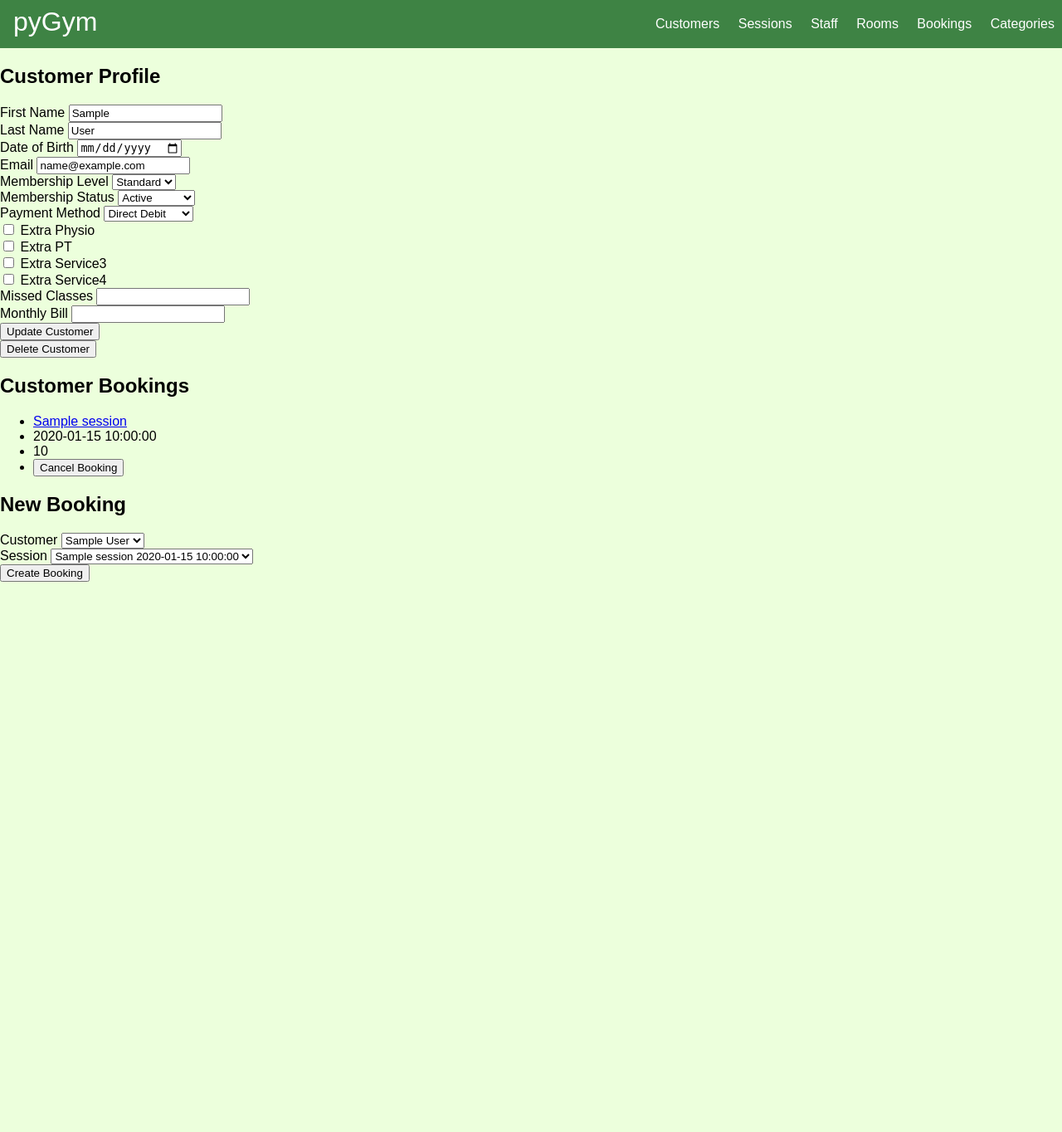
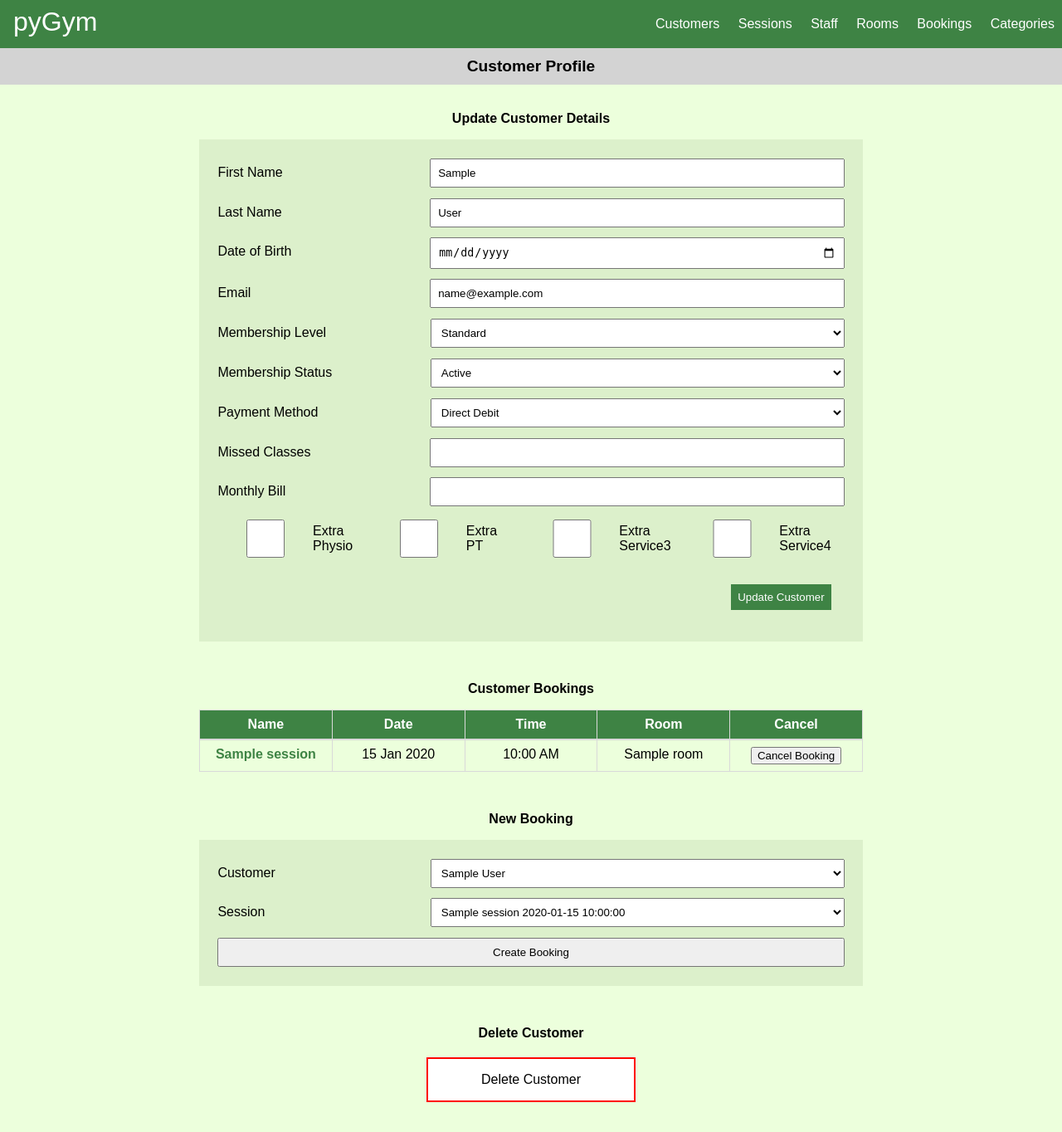
Before and after one commit to EJDC/pyGym_Project, a Flask app: page /customers/1 in a window 1280 px wide. Shown: the whole page at 83% size. Before the commit the page ends 701 px from the top, so only its background shows below. Run offline with Flask 2, Linux system fonts and the light colour scheme; a database or web service that is not in the repository returns one stand-in record (values such as "Sample title"); some libraries are stand-ins or nearby versions.

Commit message:
:zap: Customer Profile Page updated

```diff
--- a/static/style.css
+++ b/static/style.css
@@ -65,6 +65,28 @@ body {
   font-weight: bold;
 }
 
+/* Top Sectiom */
+
+.top_page_section {
+  text-align: center;
+  font-size: 1rem;
+  padding-top: 1rem;
+  padding-bottom: 1rem;
+  font-weight: bold;
+}
+
+
+
+/* PAGE Sectiom */
+
+.page_section {
+  text-align: center;
+  font-size: 1rem;
+  padding-top: 3rem;
+  padding-bottom: 1rem;
+  font-weight: bold;
+}
+
 /* NEW CUSTOMER/SESSION/STAFF BUTTON */
 
 .button_container {
@@ -105,6 +127,16 @@ body {
   background-color: #dcf0cb;
   list-style-type: none;
   padding: 1rem;
+  /* max-width: 800px; */
+  /* justify-content: center; */
+  box-sizing: border-box;
+  display: block;
+  margin:  auto;
+  width: 100%;
+  max-width: 800px;
+
+
+
 }
 .form-row {
   display: flex;
@@ -136,15 +168,42 @@ body {
   color: black;
 }
 
-.form-row > textarea {
+.form-row > select {
   flex: 2;
-  min-height: 4rem;
   padding: 0.5rem;
 }
 
-.form-row > select {
-  flex: 2;
-  padding: 0.5rem;
+/* DELETE */
+
+.button_container {
+  display: flex;
+  justify-content: center;
+  padding-bottom:1rem;
+}
+
+.delete {
+  background-color: red;
+  border: none;
+  color: white;
+  padding: 1rem 4rem;
+  text-align: center;
+  text-decoration: none;
+  display: inline-block;
+  font-size: 16px;
+  margin: 4px 2px;
+  transition-duration: 0.4s;
+  cursor: pointer;
+}
+
+.delete {
+  background-color: white;
+  color: black;
+  border: 2px solid red;
+}
+
+.delete:hover {
+  background-color: red;
+  color: white;
 }
 
 /* TABLE */
--- a/templates/customers/customer_profile.html
+++ b/templates/customers/customer_profile.html
@@ -1,85 +1,106 @@
 {% extends "base.html" %}
 {% block content %}
+<div class="page_title">Customer Profile</div>
+</header>
 
-<h2> Customer Profile</h2>
+<body>
+    <div class="container">
+        <div class="top_page_section">Update Customer Details</div>
         <section>
-    <form action="/customers/{{customer.id}}" method="post">
-        <div>
+            <form class="new_item" action="/customers/{{customer.id}}" method="post">
+                <ul class="form-wrapper">
+                    <li class="form-row">
                         <label for="first_name">First Name</label>
                         <input type="text" id="first_name" name="first_name" value="{{customer.first_name}}" required>
-        </div>
+                    </li>
 
-        <div>
+                    <li class="form-row">
                         <label for="last_name">Last Name</label>
                         <input type="text" id="last_name" name="last_name" value="{{customer.last_name}}" required>
-        </div>
+                    </li>
 
-        <div>
+                    <li class="form-row">
                         <label for="dob">Date of Birth</label>
                         <input type="date" id="dob" name="dob" value="{{customer.dob}}" required>
-        </div>
+                    </li>
 
-        <div>
+                    <li class="form-row">
                         <label for="email">Email</label>
                         <input type="text" id="email" name="email" value="{{customer.email}}" required>
-        </div>
+                    </li>
 
-        <div>
+                    <li class="form-row">
                         <label for="membership_level">Membership Level</label>
                         <select id="membership_level" name="membership_level">
 
-                <option value="Standard" {% if customer.membership_level=="Standard" %} selected="selected" {% endif %}>
+                            <option value="Standard" {% if customer.membership_level=="Standard" %} selected="selected"
+                                {% endif %}>
                                 Standard
                             </option>
 
-                <option value="Premium" {% if customer.membership_level=="Premium" %} selected="selected" {% endif %}>
+                            <option value="Premium" {% if customer.membership_level=="Premium" %} selected="selected" {%
+                                endif %}>
                                 Premium
                             </option>
                         </select>
-        </div>
+                    </li>
 
-        <div>
+                    <li class="form-row">
                         <label for="membership_status">Membership Status</label>
                         <select id="membership_status" name="membership_status">
 
-                <option value="Active" {% if customer.membership_status=="Active" %} selected="selected" {% endif %}>
+                            <option value="Active" {% if customer.membership_status=="Active" %} selected="selected" {%
+                                endif %}>
                                 Active
                             </option>
 
-                <option value="Deactivated" {% if customer.membership_status=="Deactivated" %} selected="selected" {%
-                    endif %}>
+                            <option value="Deactivated" {% if customer.membership_status=="Deactivated" %}
+                                selected="selected" {% endif %}>
                                 Deactivated
                             </option>
 
                         </select>
-        </div>
+                    </li>
 
-        <div>
+                    <li class="form-row">
                         <label for="payment_method">Payment Method</label>
                         <select id="payment_method" name="payment_method">
 
-                <option value="Direct Debit" {% if customer.payment_method=="Direct Debit" %} selected="selected" {%
-                    endif %}>
+                            <option value="Direct Debit" {% if customer.payment_method=="Direct Debit" %}
+                                selected="selected" {% endif %}>
                                 Direct Debit
                             </option>
 
-                <option value="Card Payment" {% if customer.payment_method=="Card Payment" %} selected="selected" {%
-                    endif %}>
+                            <option value="Card Payment" {% if customer.payment_method=="Card Payment" %}
+                                selected="selected" {% endif %}>
                                 Card Payment
                             </option>
 
-                <option value="Cash" {% if customer.payment_method=="Cash" %} selected="selected" {% endif %}>
+                            <option value="Cash" {% if customer.payment_method=="Cash" %} selected="selected" {% endif
+                                %}>
                                 Cash
                             </option>
                         </select>
-        </div>
+                    </li>
 
-        <div>
-            <input type="checkbox" id="extra_physio" name="extra_physio" value="{{customer.extra_physio}}" {% if
-                customer.extra_physio==True %} checked="checked" {% endif %}>
+                    <li class="form-row">
+                        <label for="missed_classes">Missed Classes</label>
+                        <input type="number" id="missed_classes" name="missed_classes"
+                            value="{{customer.missed_classes}}" required>
+                    </li>
+
+                    <li class="form-row">
+                        <label for="monthly_bill">Monthly Bill</label>
+                        <input type="number" min="0" step="any" id="monthly_bill" name="monthly_bill"
+                            value="{{customer.monthly_bill}}" required>
+                    </li>
+
+                    <li class="form-row">
+                        <input type="checkbox" id="extra_physio" name="extra_physio" value="{{customer.extra_physio}}"
+                            {% if customer.extra_physio==True %} checked="checked" {% endif %}>
                         <label for="extra_physio">Extra Physio</label><br>
-            <input type="checkbox" id="extra_pt" name="extra_pt" value="True" {% if customer.extra_pt==True %}
-                checked="checked" {% endif %}>
+                        <input type="checkbox" id="extra_pt" name="extra_pt" value="True" {% if customer.extra_pt==True
+                            %} checked="checked" {% endif %}>
                         <label for="extra_pt">Extra PT</label><br>
                         <input type="checkbox" id="extra_service_3" name="extra_service_3" value="True" {% if
                             customer.extra_service_3==True %} checked="checked" {% endif %}>
@@ -87,64 +108,54 @@
                         <input type="checkbox" id="extra_service_4" name="extra_service_4" value="True" {% if
                             customer.extra_service_4==True %} checked="checked" {% endif %}>
                         <label for="extra_service_4">Extra Service4</label><br>
+                    </li>
+
+                    <li class="form-row">
+                        <button type="submit">Update Customer</button>
+                    </li>
+                </ul>
+            </form>
+        </section>
+        <div class="page_section">Customer Bookings</div>
+        <div class="table-container">
+            <div class="flex-table header">
+                <div class="flex-row">Name</div>
+                <div class="flex-row">Date</div>
+                <div class="flex-row">Time</div>
+                <div class="flex-row">Room</div>
+                <div class="flex-row">Cancel</div>
+            </div>
+            {% for session in sessions_booked %}
+            <div class="flex-table row">
+                <div class="flex-row"><a class="name" href="/sessions/{{session.id}}"> {{ session.name }} </a> </div>
+                <div class="flex-row">{{session.date_in_words()}}</div>
+                <div class="flex-row">{{session.time_in_words()}}</div>
+                <div class="flex-row">{% if session.room['id'] %} {{session.room.name}} {% endif %} </div>
+                <div class="flex-row"> {% for booking in bookings %}
+                    {% if booking.customer.id == customer.id and booking.session.id == session.id %}
+                    <form action="/bookings/{{ booking.id }}/delete" method="POST">
+                        <input type="submit" value="Cancel Booking">
+                    </form>{% endif %}
+                    {% endfor %}
+                </div>
+            </div>
+            {% endfor %}
         </div>
 
-        <div>
-            <label for="missed_classes">Missed Classes</label>
-            <input type="number" id="missed_classes" name="missed_classes" value="{{customer.missed_classes}}" required
-            >
-        </div>
 
-        <div>
-            <label for="monthly_bill">Monthly Bill</label>
-            <input type="number" min="0" step="any" id="monthly_bill" name="monthly_bill"
-                value="{{customer.monthly_bill}}" required>
-        </div>
+        <div class="page_section">New Booking</div>
 
-        <div>
-            <button type="submit">Update Customer</button>
-        </div>
-    </form>
-    <div>
-        <form action="/customers/{{ customer.id }}/delete" method="POST">
-            <input type="submit" value="Delete Customer">
-        </form>
-    </div>
-</section>
-
-<h2> Customer Bookings</h2>
-<section>
-    {% for session in sessions_booked %}
-        <ul>
-            <li>
-                <a href="/sessions/{{session.id}}"> {{ session.name }} </a>
-            </li>
-            <li>
-                {{ session.date_and_time }} </a>
-            </li>
-            <li>
-                {{session.duration}}
-            </li>
-                {% for booking in bookings %}
-                {% if booking.customer.id == customer.id and booking.session.id == session.id %}
-                <li><form action="/bookings/{{ booking.id }}/delete" method="POST">
-                    <input type="submit" value="Cancel Booking"></li></form>{% endif %}
-                {% endfor %}
-        </ul>
-    {% endfor %}
-</section>
-
-<h2>New Booking</h2>
-<form action="/bookings" method="POST">
-    <div>
+        <form class="new_item" action="/bookings" method="POST">
+            <ul class="form-wrapper">
+                <li class="form-row">
                     <label for="customer">Customer</label>
                     <select name="customer_id" id="customer">
                         <option value="{{ customer.id }}">
                             {{ customer.first_name }} {{customer.last_name}}
                         </option>
                     </select>
-    </div>
-    <div>
+                </li>
+                <li class="form-row">
                     <label for="session">Session</label>
                     <select name="session_id" id="session">
                         {% for session in sessions %}
@@ -153,10 +164,23 @@
                         </option>
                         {% endfor %}
                     </select>
-    </div>
-    <div>
-        <input type= "submit" value= "Create Booking">
-    </div>
+                </li>
+                <li class="form-row">
+                    <input type="submit" value="Create Booking">
+                </li>
+            </ul>
         </form>
 
+
+        <div class="page_section">Delete Customer</div>
+
+
+        <div class="button_container">
+            <form action="/customers/{{ customer.id }}/delete" method="POST">
+                <input class="delete" type="submit" value="Delete Customer">
+            </form>
+        </div>
+
+    </div>
+</body>
 {% endblock %}
--- a/templates/customers/new.html
+++ b/templates/customers/new.html
@@ -76,7 +76,7 @@
                     </li>
 
                     <li class="form-row">
-                        <input type="checkbox" id="extra_physio" name="extra_physio">
+                        <input class="check" type="checkbox" id="extra_physio" name="extra_physio">
                         <label for="extra_physio">Extra Physio</label><br>
                         <input type="checkbox" id="extra_pt" name="extra_pt" value="True">
                         <label for="extra_pt">Extra PT</label><br>
```
Lines whose indentation alone changed are shown as unchanged.
